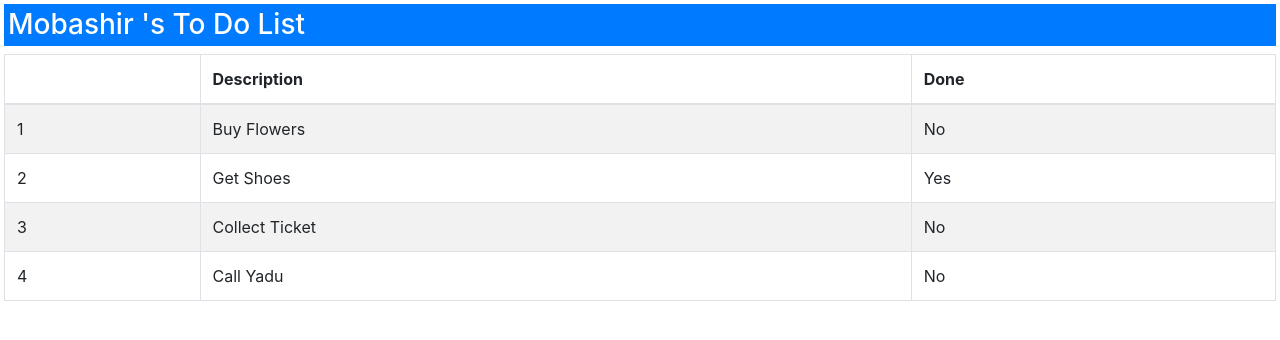
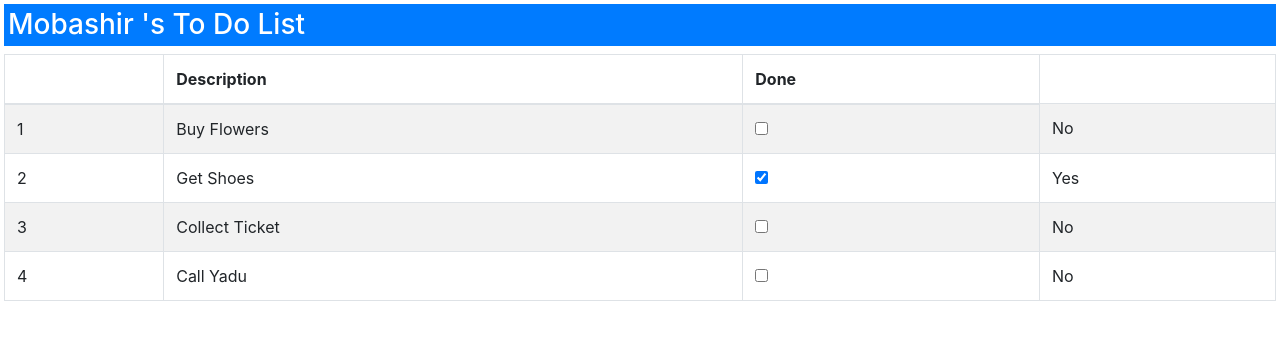
Before and after one commit to MobashirAhmad/Angular, an Angular app in the folder todo/: page / in a window 1280 px wide. Shown: the top 340 px of the page. Built offline with nearby package versions, Linux system fonts and the light colour scheme.

Commit message:
USe of ngModel (Two Way Binding)

```diff
--- a/todo/src/app/app.component.html
+++ b/todo/src/app/app.component.html
@@ -11,6 +11,9 @@
 <td>
     {{item.action}}
 </td>
+<td>
+    <input type="checkbox" [(ngModel)]="item.done" />
+</td>
 <td [ngSwitch]="item.done">
 <span *ngSwitchCase="true"> Yes</span>
 <span *ngSwitchDefault>No</span>
```
